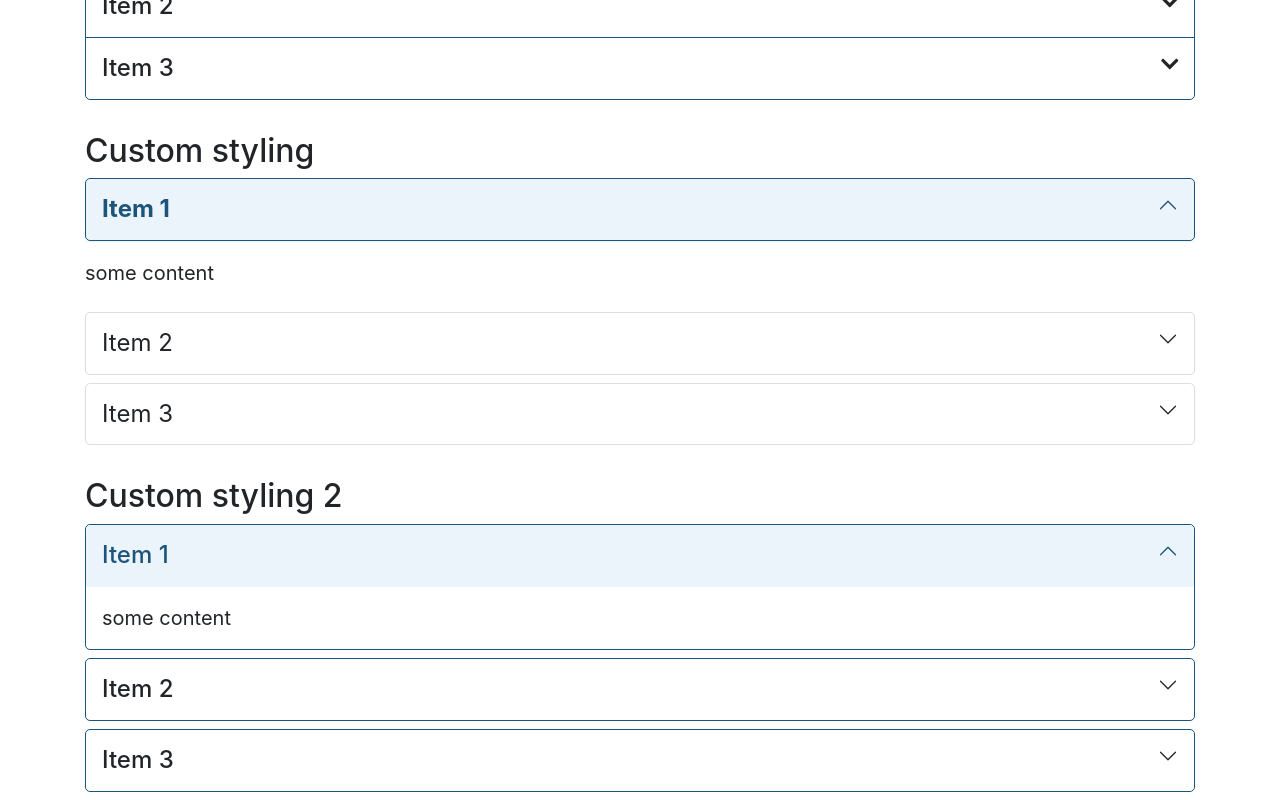
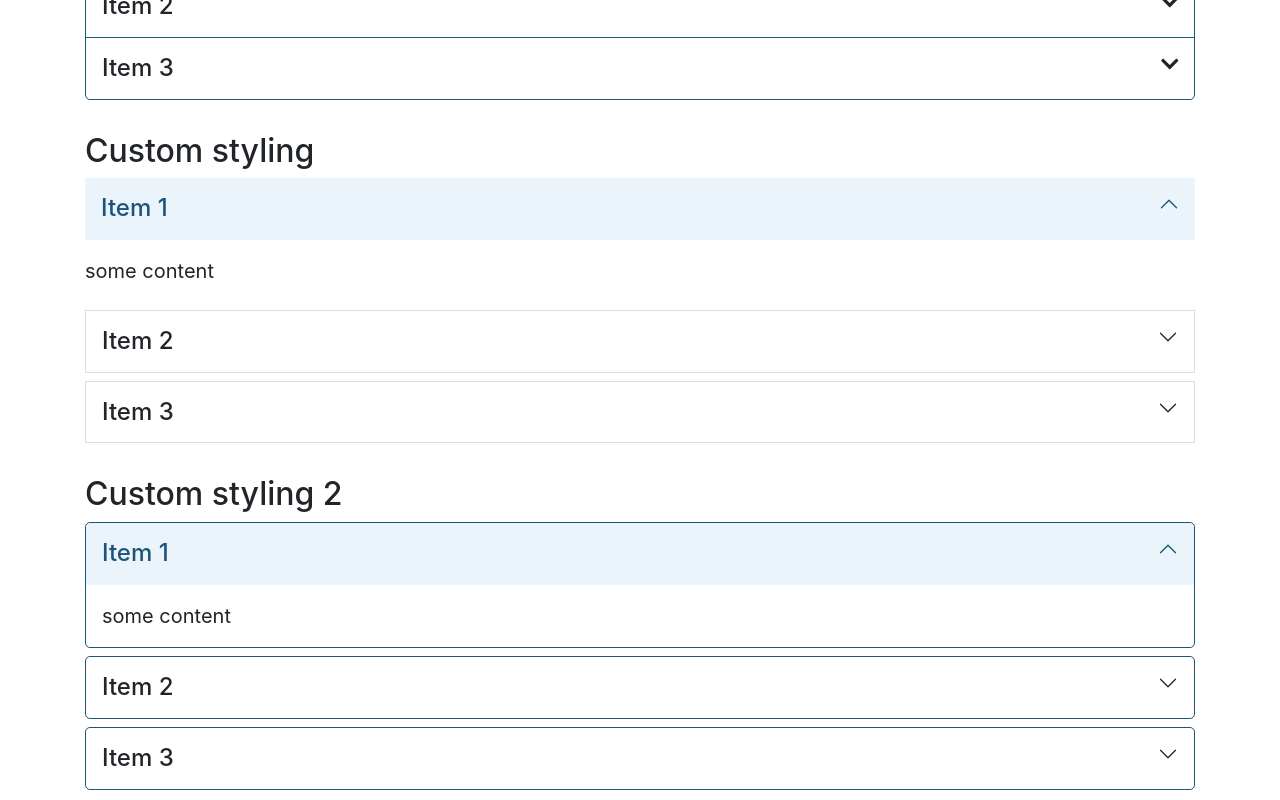
Before and after one commit to dzangolab/vue-accordion, a Vue app: page / in a window 1280 px wide. Shown: the part 1336-2136 px from the top of the page. Built offline with nearby package versions, Linux system fonts and the light colour scheme; the HTML template or start-up script is replaced by a standard one.

Commit message:
feat: update style

```diff
--- a/src/assets/scss/app.scss
+++ b/src/assets/scss/app.scss
@@ -24,22 +24,14 @@ main {
 
     &__title {
       border: 1px solid #ddd !important;
-      border-radius: 5px;
-
-      h4 {
-        font-weight: normal;
-      }
+      border-radius: 0;
     }
 
     .-active {
       .c-accordion__title {
         background-color: #eaf4fa;
-        border-color: #1d5479 !important;
+        border: none !important;
         color: #1d5479;
-
-        h4 {
-          font-weight: bold;
-        }
       }
     }
   }
@@ -60,6 +52,10 @@ main {
       }
     }
 
+    &__title {
+      border-radius: 5px 5px 0 0;
+    }
+
     .-active {
       .c-accordion__title {
         background-color: #eaf4fa;
```
